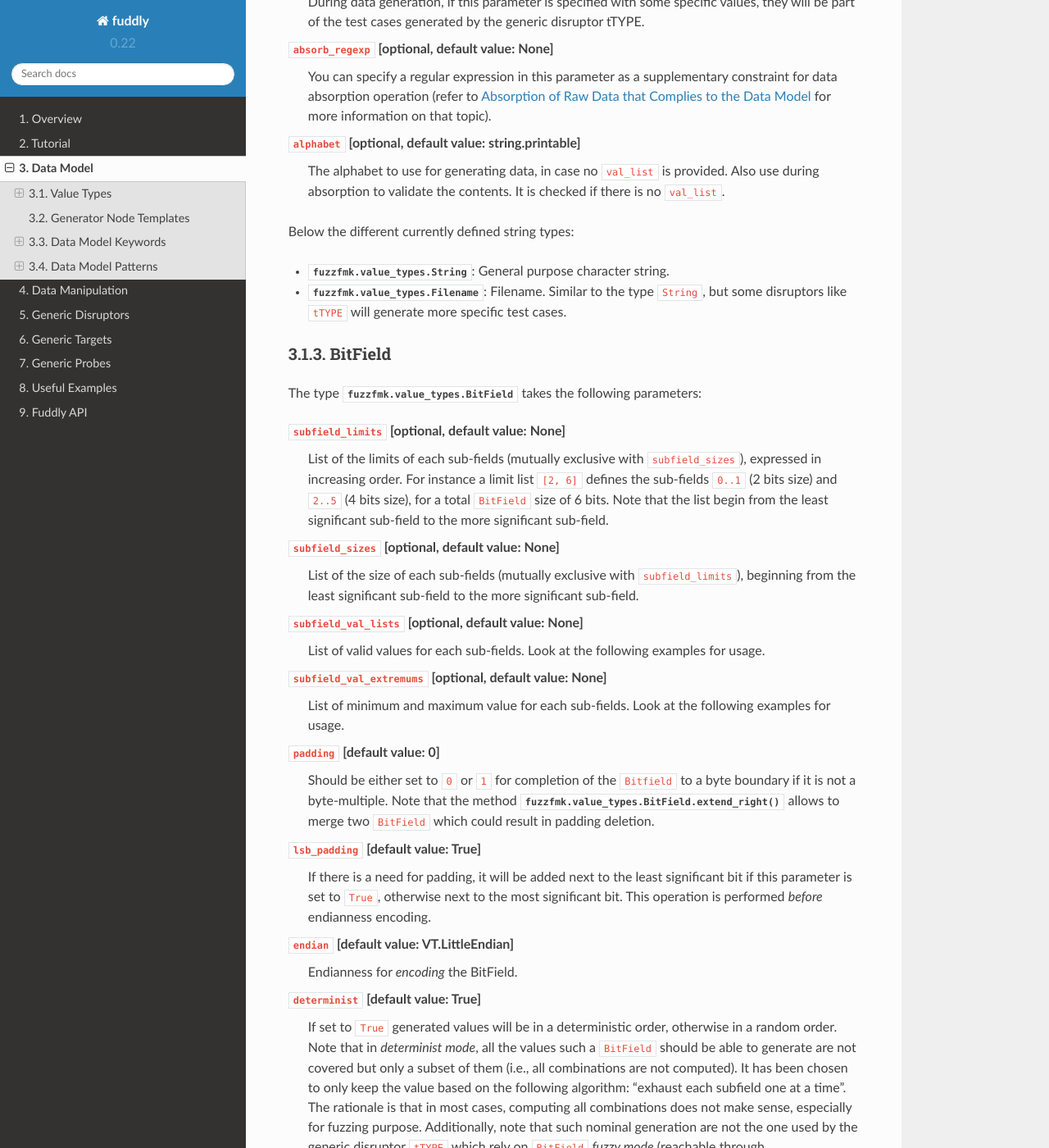
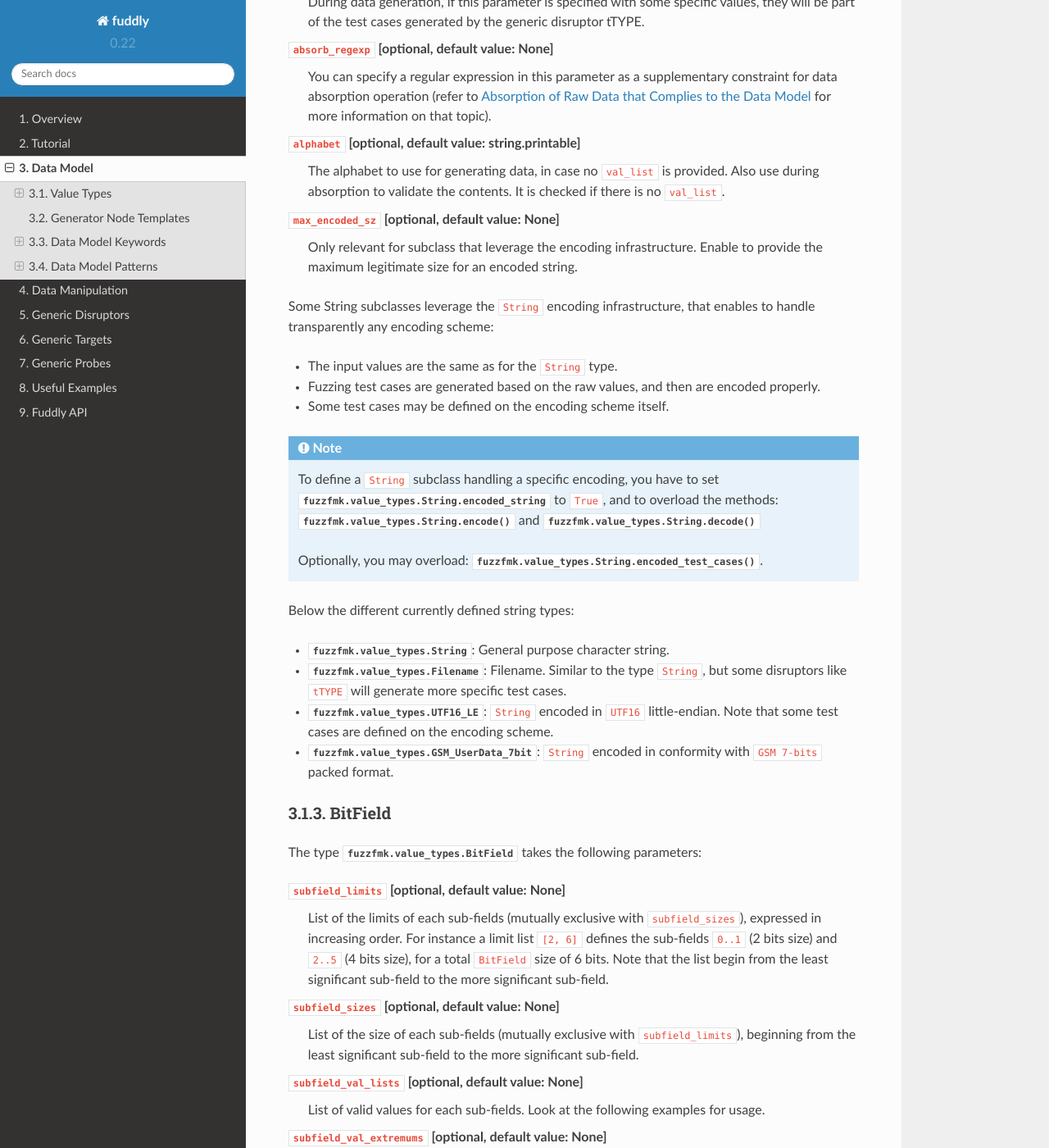
Before and after one commit to k0retux/fuddly, a Sphinx documentation site: the page built from docs/source/data_model.rst, in a window 1280 px wide and 1400 px high, scrolled down 2126 px. Shown: the whole window at 82% size. Built offline with Sphinx 7.4.7 and the Read the Docs theme 2.0.0, drawn with Linux system fonts in a browser that asks for light colours.

Commit message:
Add doc on String encoding subclasses and on SIMTarget

```diff
--- a/docs/source/data_model.rst
+++ b/docs/source/data_model.rst
@@ -118,14 +118,34 @@ following parameters:
   provided. Also use during absorption to validate the contents. It is
   checked if there is no ``val_list``.
 
+``max_encoded_sz`` [optional, default value: **None**]
+  Only relevant for subclass that leverage the encoding infrastructure.
+  Enable to provide the maximum legitimate size for an encoded string.
+
+Some String subclasses leverage the ``String`` encoding infrastructure,
+that enables to handle transparently any encoding scheme:
+
+- The input values are the same as for the ``String`` type.
+- Fuzzing test cases are generated based on the raw values, and then are encoded properly.
+- Some test cases may be defined on the encoding scheme itself.
+
+.. note:: To define a ``String`` subclass handling a specific encoding, you have to
+   set :attr:`fuzzfmk.value_types.String.encoded_string` to ``True``, and to overload
+   the methods: :meth:`fuzzfmk.value_types.String.encode` and :meth:`fuzzfmk.value_types.String.decode`
+
+   Optionally, you may overload: :meth:`fuzzfmk.value_types.String.encoded_test_cases`.
+
 
 Below the different currently defined string types:
 
-- :class:`fuzzfmk.value_types.String`: General purpose character
-  string.
+- :class:`fuzzfmk.value_types.String`: General purpose character string.
 - :class:`fuzzfmk.value_types.Filename`: Filename. Similar to the type
   ``String``, but some disruptors like ``tTYPE`` will generate more specific
   test cases.
+- :class:`fuzzfmk.value_types.UTF16_LE`: ``String`` encoded in ``UTF16`` little-endian.
+  Note that some test cases are defined on the encoding scheme.
+- :class:`fuzzfmk.value_types.GSM_UserData_7bit`: ``String`` encoded in conformity
+  with ``GSM 7-bits`` packed format.
 
 
 BitField
@@ -252,9 +272,9 @@ the first example. We additionally specify the parameter
              a look especially at:
 
              - :func:`fuzzfmk.value_types.BitField.set_subfield`, :func:`fuzzfmk.value_types.BitField.get_subfield`
-	     - :func:`fuzzfmk.value_types.BitField.extend_right`
-	     - :func:`fuzzfmk.value_types.BitField.reset_state`, :func:`fuzzfmk.value_types.BitField.rewind`
-	     - :func:`fuzzfmk.value_types.VT_Alt.switch_mode` (used currently by the disruptor ``tTYPE``)
+             - :func:`fuzzfmk.value_types.BitField.extend_right`
+             - :func:`fuzzfmk.value_types.BitField.reset_state`, :func:`fuzzfmk.value_types.BitField.rewind`
+             - :func:`fuzzfmk.value_types.VT_Alt.switch_mode` (used currently by the disruptor ``tTYPE``)
 
 
 .. _dm:generators:
```
Also changed, not shown: docs/source/targets.rst (+23 -0 lines).
